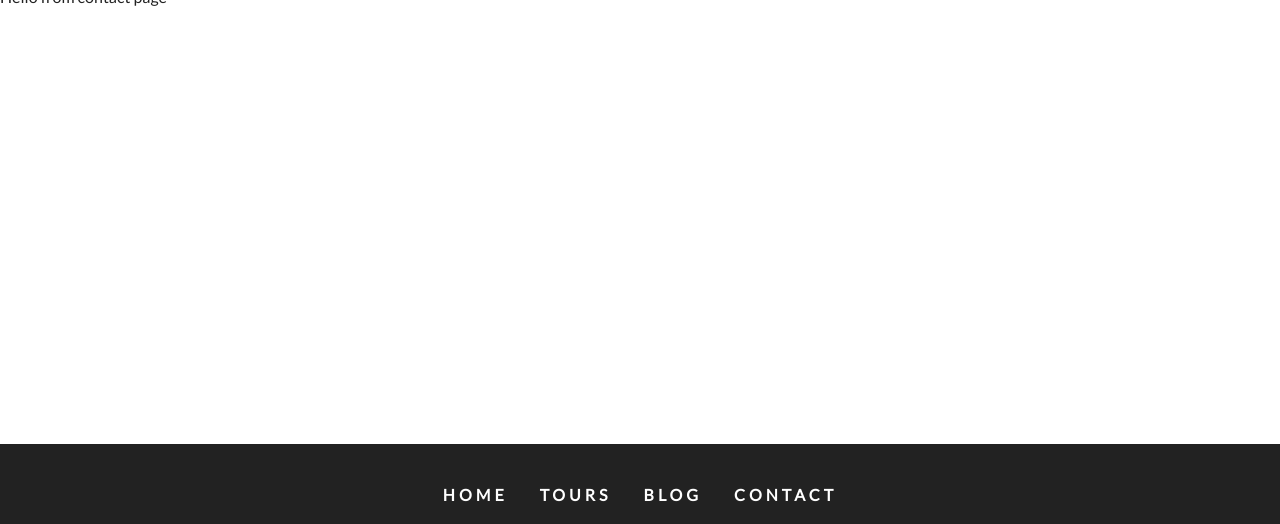
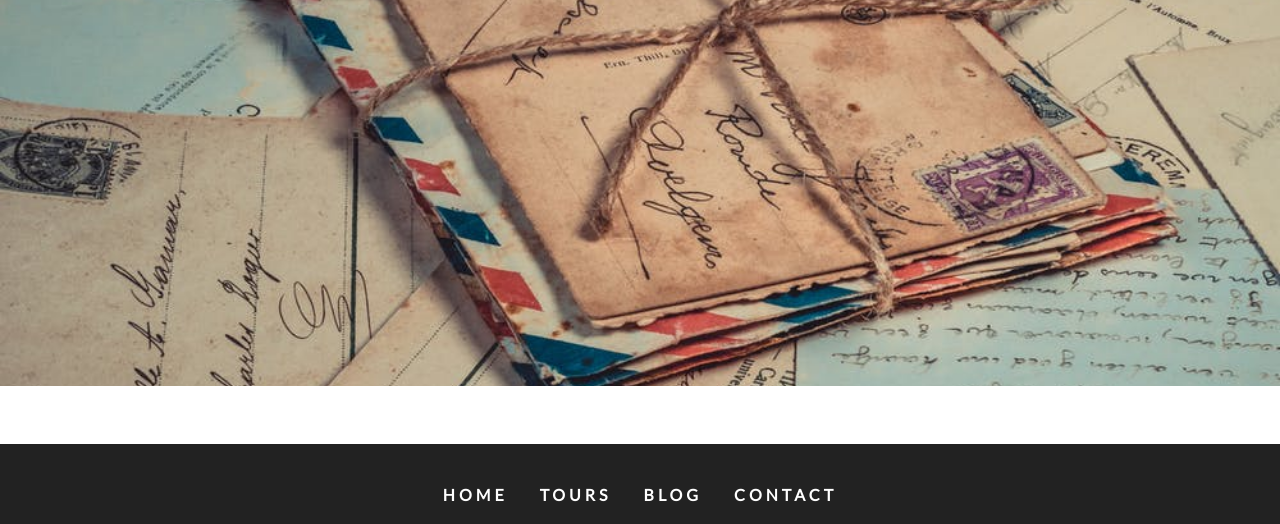
Before and after one commit to 0xbaid/in-transit, a Gatsby site: page /contact in a window 1280 px wide. Shown: the part 161-685 px from the top of the page. Built offline with nearby package versions, Linux system fonts and the light colour scheme; Gatsby itself is replaced by a stand-in of ours.

Commit message:
added background image in pages

```diff
--- a/src/components/StyledHero.js
+++ b/src/components/StyledHero.js
@@ -3,7 +3,6 @@ import styled from "styled-components"
 import BackgroundImage from "gatsby-background-image"
 
 const StyledHero = ({ className, home, img, children }) => {
-  console.log(home)
   return (
     <BackgroundImage className={className} fluid={img} home={home}>
       {children}
--- a/src/pages/contact.js
+++ b/src/pages/contact.js
@@ -1,13 +1,26 @@
-import React from 'react';
-import Layout from '../components/layout/Layout'
+import { graphql } from "gatsby"
+import React from "react"
+import Layout from "../components/layout/Layout"
+import StyledHero from "../components/StyledHero"
 
+const blog = ({ data }) => {
+  return (
+    <Layout>
+      <StyledHero img={data.contactImage.childImageSharp.fluid} />
+    </Layout>
+  )
+}
 
-const contact = () => {
-    return (
-        <Layout>
-           Hello from contact page
-        </Layout>
-    );
-};
+export const pageQuery = graphql`
+  query ContactImage {
+    contactImage: file(relativePath: { eq: "connectBcg.jpeg" }) {
+      childImageSharp {
+        fluid(quality: 90, maxWidth: 4160) {
+          ...GatsbyImageSharpFluid_withWebp
+        }
+      }
+    }
+  }
+`
 
-export default contact;
+export default blog
--- a/src/pages/index.js
+++ b/src/pages/index.js
@@ -11,7 +11,6 @@ import { getImage } from "gatsby-plugin-image"
 
 export default function Home({ data }) {
   const aboutImage = getImage(data.aboutImage)
-  console.log(data)
   return (
     <Layout>
       <StyledHero home="true" img={data.heroImage.childImageSharp.fluid}>
@@ -31,7 +30,7 @@ export default function Home({ data }) {
 }
 
 export const pageQuery = graphql`
-  query Image {
+  query IndexImage {
     aboutImage: file(relativePath: { eq: "defaultBcg.jpeg" }) {
       childImageSharp {
         gatsbyImageData
```
Also changed, not shown: src/pages/blog.js (+23 -59 lines), src/pages/tours.js (+24 -11 lines).
